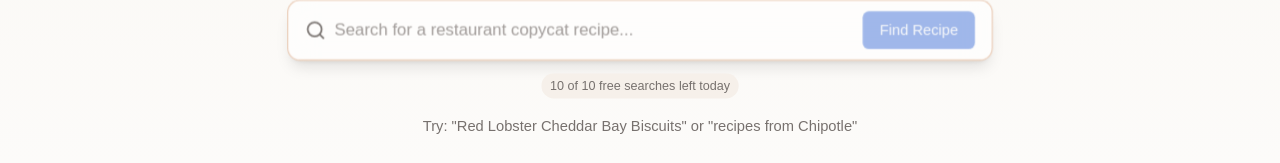
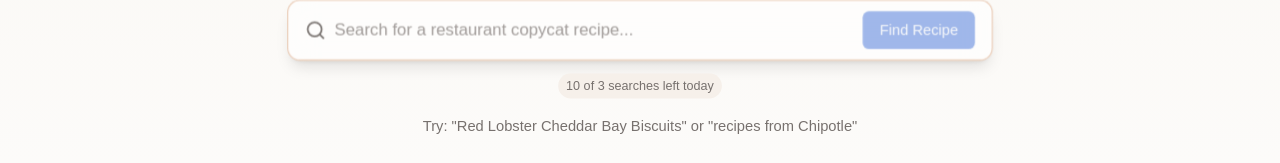
Before and after one commit to tonicinnovations/copycat-cuisine, a React (Vite) app: page / in a window 1280 px wide. Shown: the part 513-676 px from the top of the page. Built offline with nearby package versions, Linux system fonts and the light colour scheme; a web font is replaced by a local one.

Commit message:
Add search count display
Display the number of searches left for free users below the search box.

```diff
--- a/src/components/SearchBar.tsx
+++ b/src/components/SearchBar.tsx
@@ -181,7 +181,7 @@ const SearchBar = ({ isPremium = false }: SearchBarProps) => {
         {!isPremium && (
           <span className="inline-flex items-center">
             <span className="relative px-2 py-1 bg-muted rounded-full text-xs font-medium">
-              {searchesLeft} of {freeSearchLimit} free searches left today
+              {searchesLeft} of 3 searches left today
             </span>
           </span>
         )}
```
